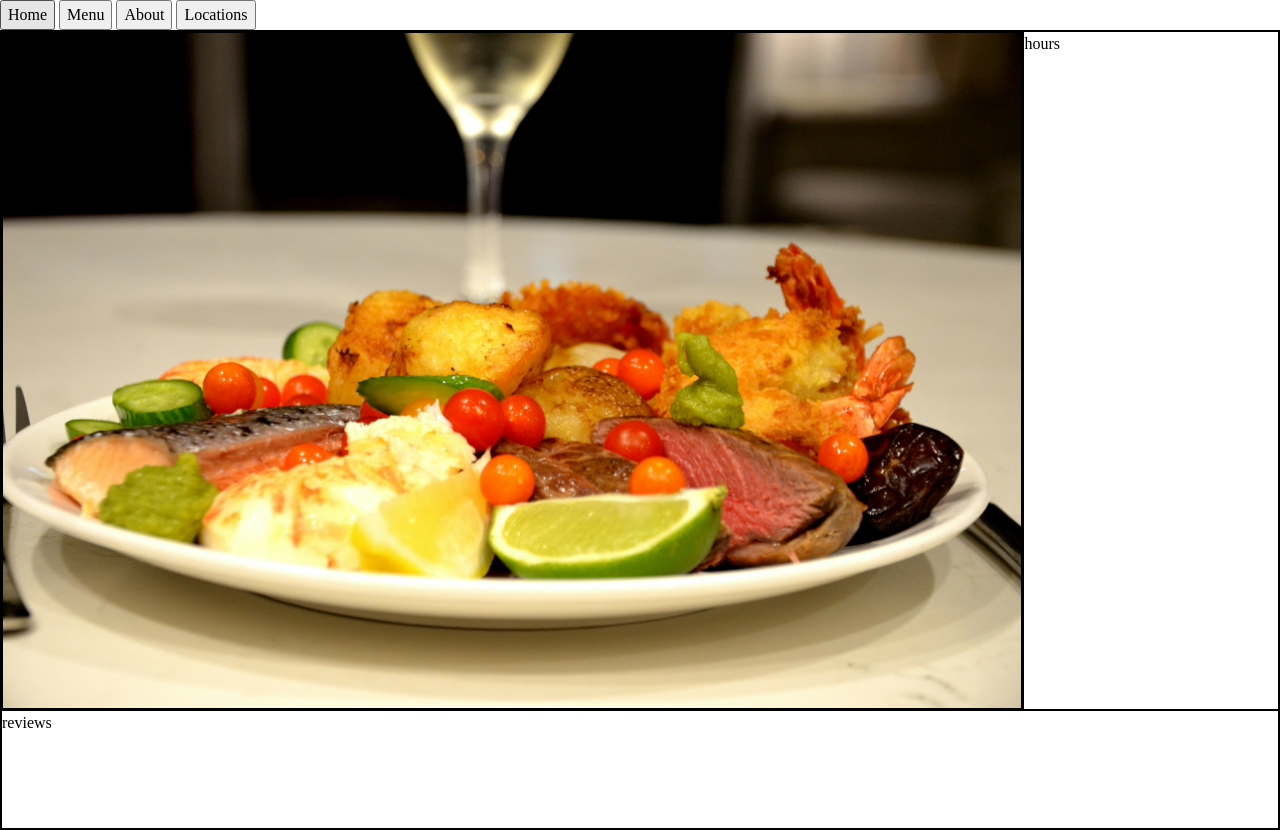
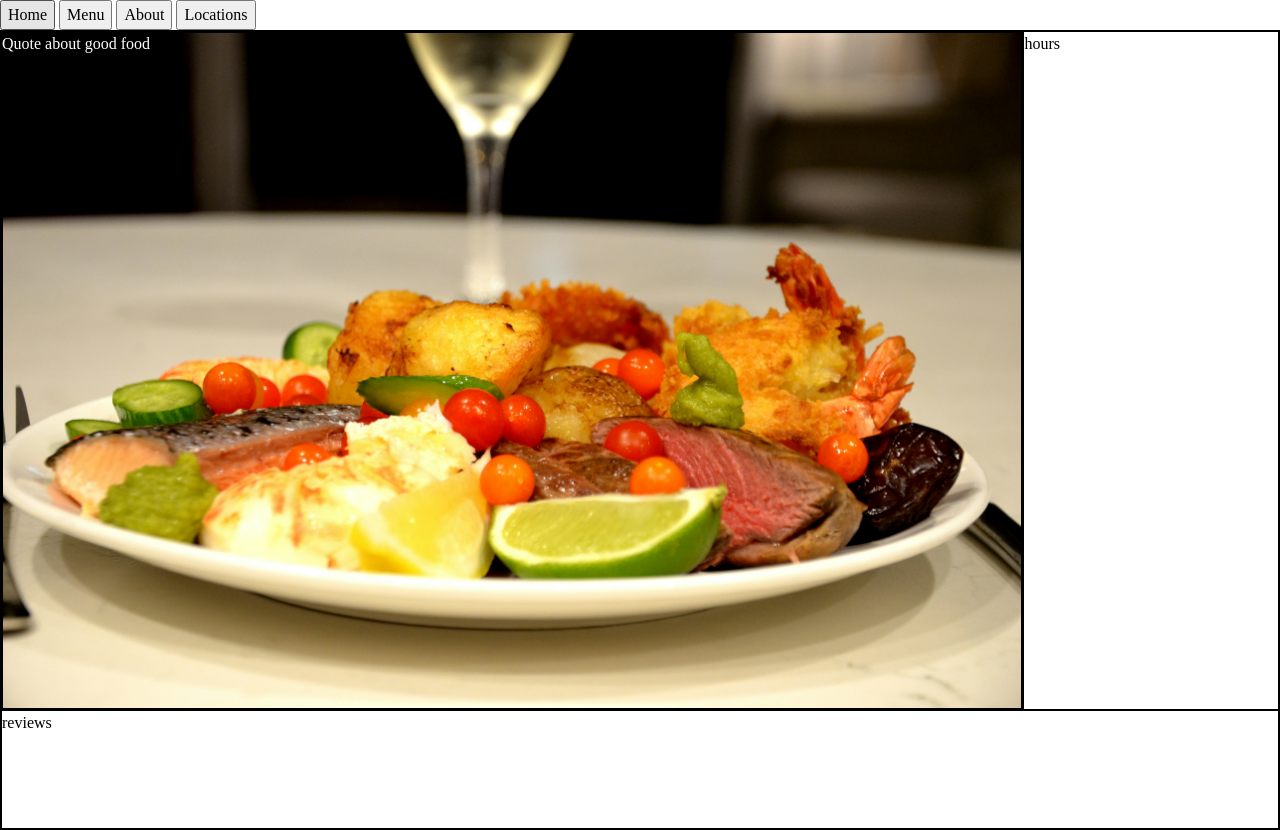
Before and after one commit to Ethan-Hannum/restaurant-page, a website built with webpack: page src/template.html in a window 1280 px wide. Built offline with nearby package versions, Linux system fonts and the light colour scheme.

Commit message:
Make quote sit on top of image
The plan is to have an opaque darkened image with a quote about food
on top of the image. This gets the quote on top of the image, instead of
to the side of it.

```diff
--- a/src/styles.css
+++ b/src/styles.css
@@ -70,7 +70,13 @@ div {
     grid-row: 1;
 }
 
+#quote {
+  position: absolute;
+  color: white;
+}
+
 #img-container {
+    position: relative;
     flex: 0 1 auto;
     height: 100%;
 }
--- a/src/template.html
+++ b/src/template.html
@@ -19,6 +19,7 @@
             <div id="img-container">
                 <img src="./assets/food1.jpg" alt="Foood">
             </div>
+            <p id="quote">Quote about good food</p>
         </div>
         <div id="hours">
             hours
```
